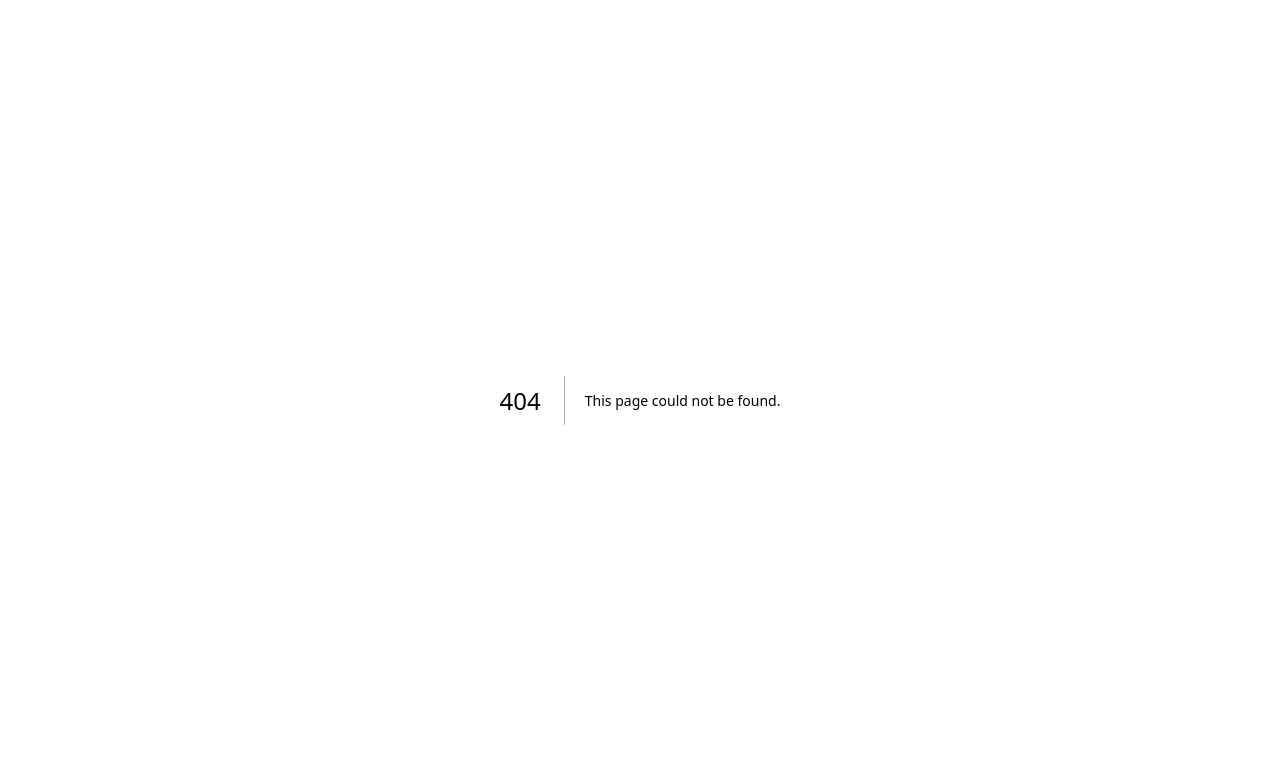
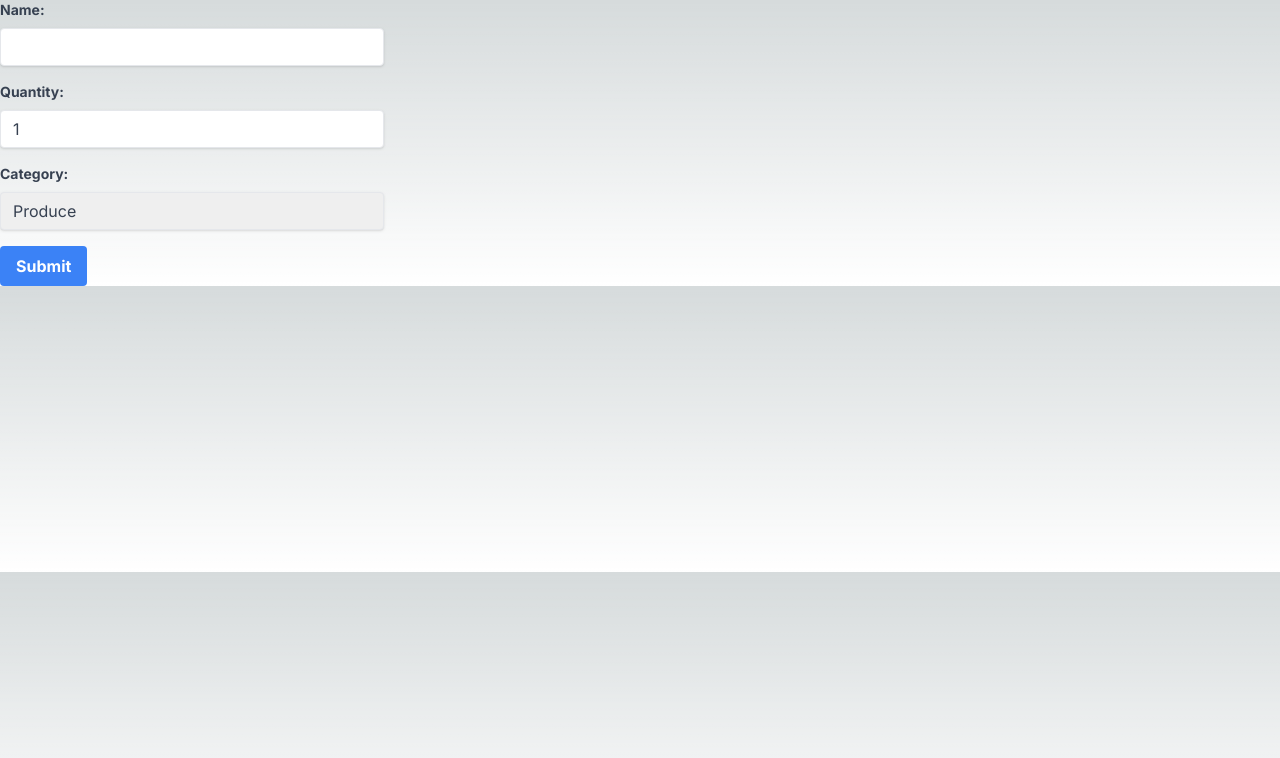
Before and after one commit to anshulkamboj05/cprg306-assignments, a Next.js app: page /Week-4 in a window 1280 px wide. Before the commit this address had no page. Shown: the top 758 px of the page. Built offline with nearby package versions, Linux system fonts and the light colour scheme.

Commit message:
added week 4

```diff
--- a/app/Week-3/item-list.js
+++ b/app/Week-3/item-list.js
@@ -1,88 +1,82 @@
-import React from "react";
-import Item from "./item";
+import React from 'react';
+import Item from './item';
 
 const ItemList = () => {
-
-  const item1 =
+  const items = [
     {
       name: "milk, 4 L 🥛",
       quantity: 1,
       category: "dairy",
-  };
-
-  const item2 = {
+    },
+    {
       name: "bread 🍞",
       quantity: 2,
       category: "bakery",
-  };
-
-  const item3 = {
+    },
+    {
       name: "eggs, dozen 🥚",
       quantity: 2,
       category: "dairy",
-  };
-
-  const item4 = {
+    },
+    {
       name: "bananas 🍌",
       quantity: 6,
       category: "produce",
-  };
-
-  const item5 = {
+    },
+    {
       name: "broccoli 🥦",
       quantity: 3,
       category: "produce",
-  };
-
-  const item6 = {
+    },
+    {
       name: "chicken breasts, 1 kg 🍗",
       quantity: 1,
       category: "meat",
-  };
-
-  const item7 = {
+    },
+    {
       name: "pasta sauce 🍝",
       quantity: 3,
       category: "canned goods",
-  };
-
-  const item8 = {
+    },
+    {
       name: "spaghetti, 454 g 🍝",
       quantity: 2,
       category: "dry goods",
-  };
-
-  const item9 = {
+    },
+    {
       name: "toilet paper, 12 pack 🧻",
       quantity: 1,
       category: "household",
-  };
-
-  const item10 = {
+    },
+    {
       name: "paper towels, 6 pack",
       quantity: 1,
       category: "household",
-  };
-
-  const item11 = {
+    },
+    {
       name: "dish soap 🍽️",
       quantity: 1,
       category: "household",
-  };
-
-  const item12 = {
+    },
+    {
       name: "hand soap 🧼",
       quantity: 4,
       category: "household",
+    }
+  ];
+
+  return (
+    <ul>
+      {items.map((item, index) => (
+        <Item
+          key={index}
+          name={item.name}
+          quantity={item.quantity}
+          category={item.category}
+        />
+      ))}
+    </ul>
+  );
 };
 
-  return(
-    <ul>
-      {items.map((item, index) =>(
-      <Item key={index} name={item.name} quantity={item.quantity} category={item.category} />
-      ))}
-    </ul>
-  )
-};
-
-export default ItemList;
+export default ItemList
--- a/app/Week-3/item.js
+++ b/app/Week-3/item.js
@@ -1,16 +1,13 @@
-import React from "react";
+import React from 'react';
 
 const Item = ({ name, quantity, category }) => {
   return (
-    <ul>
-      <li>
-        NAME: {name}
-      </li>
-      <li>
-        Buy {quantity} in the  {category} department.
-      </li>
-      </ul>
+    <li className="bg-gray-100 border border-gray-200 p-4 rounded-md shadow-md mb-4">
+      <h2 className="text-lg font-semibold mb-2">{name}</h2>
+      <p className="text-gray-600 mb-1">Quantity: {quantity}</p>
+      <p className="text-gray-600">Category: {category}</p>
+    </li>
   );
-}
+};
 
-export default Item;
+export default Item
--- a/app/Week-3/page.js
+++ b/app/Week-3/page.js
@@ -1,11 +1,10 @@
-import React from "react"
+import React from 'react';
 import ItemList from './item-list';
-
-export default function Page(){
+export default function Page() {
   return (
-    <main>
-      <h1> Shopping List </h1>
-      <ItemList/>
+    <main className="container mx-auto px-4 py-8">
+      <h1 className="text-3xl font-semibold mb-4">Shopping List</h1>
+      <ItemList />
     </main>
   );
-}
+};
--- /dev/null
+++ b/app/Week-4/new-item.js
@@ -0,0 +1,80 @@
+"use client";
+
+import React, { useState } from 'react';
+
+const NewItem= () => {
+  const [name, setName] = useState("");
+  const [quantity, setQuantity] = useState(1);
+  const [category, setCategory] = useState("produce");
+  const handleSubmit = (e) => {
+    e.preventDefault();
+    const item = { name, quantity, category };
+    console.log(item);
+    alert(`Name: ${name}\nQuantity: ${quantity}\nCategory: ${category}`);
+    setName("");
+    setQuantity(1);
+    setCategory("produce");}
+
+    return (
+      <div className="container mx-auto">
+      <form onSubmit={handleSubmit} className="w-full max-w-sm">
+        <div className="mb-4">
+          <label htmlFor="name" className="block text-gray-700 text-sm font-bold mb-2">Name:</label>
+          <input
+            id="name"
+            type="text"
+            value={name}
+            onChange={(e) => setName(e.target.value)}
+            className="shadow appearance-none border rounded w-full py-2 px-3 text-gray-700 leading-tight focus:outline-none focus:shadow-outline"
+            required
+            />
+        </div>
+        <div className="mb-4">
+          <label htmlFor="quantity" className="block text-gray-700 text-sm font-bold mb-2">Quantity:</label>
+          <input
+            id="quantity"
+            type="number"
+            min="1"
+            max="99"
+            value={quantity}
+            onChange={(e) => setQuantity(parseInt(e.target.value))}
+            className="shadow appearance-none border rounded w-full py-2 px-3 text-gray-700 leading-tight focus:outline-none focus:shadow-outline"
+            required
+            />
+        </div>
+        <div className="mb-4">
+          <label htmlFor="category" className="block text-gray-700 text-sm font-bold mb-2">Category:</label>
+          <select
+            id="category"
+            value={category}
+            onChange={(e) => setCategory(e.target.value)}
+            className="shadow appearance-none border rounded w-full py-2 px-3 text-gray-700 leading-tight focus:outline-none focus:shadow-outline"
+            >
+            <option value="produce">Produce</option>
+            <option value="dairy">Dairy</option>
+            <option value="bakery">Bakery</option>
+            <option value="meat">Meat</option>
+            <option value="frozen foods">Frozen Foods</option>
+            <option value="canned goods">Canned Goods</option>
+            <option value="dry goods">Dry Goods</option>
+            <option value="beverages">Beverages</option>
+            <option value="snacks">Snacks</option>
+            <option value="household">Household</option>
+            <option value="other">Other</option>
+          </select>
+        </div>
+        <div className="flex items-center justify-between">
+          <button
+            type="submit"
+            className="bg-blue-500 hover:bg-blue-700 text-white font-bold py-2 px-4 rounded focus:outline-none focus:shadow-outline"
+            >
+            Submit
+          </button>
+        </div>
+      </form>
+    </div>
+  );
+};
+
+
+export default NewItem;
--- /dev/null
+++ b/app/Week-4/page.js
@@ -0,0 +1,9 @@
+import NewItem from './new-item';
+
+export default function Page() {
+  return (
+    <main>
+      <NewItem />
+    </main>
+  );
+}
--- a/app/page.tsx
+++ b/app/page.tsx
@@ -7,11 +7,14 @@
        <h1 className="text-4xl font-bold mb-5"> CPRG 306: Web Development 2 - Assignments</h1>
       <div>
         <li>
-          <Link href="/week-2">Week-2 Page</Link>
+          <Link href='./week-2'>Week-2 Page</Link>
           </li>
           <li>
-            <Link href="/week-3">Week-3 Page</Link>
-            </li>
+            <Link href='./Week-3'>Week-3 Page</Link>
+          </li>
+          <li>
+            <Link href = './Week-4'>Week-4 Page</Link>
+          </li>
       </div>
 
     </div>
```
Lines whose indentation alone changed are shown as unchanged.
